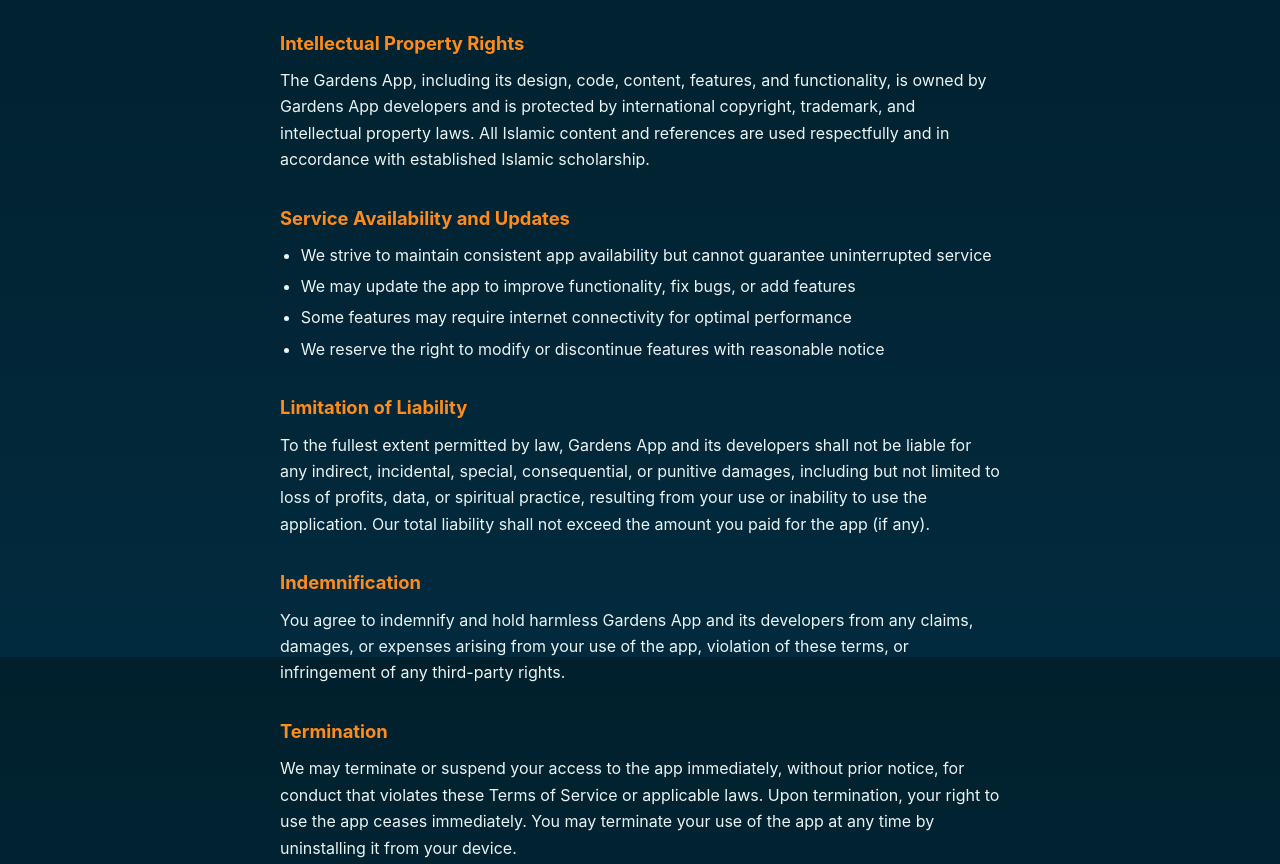
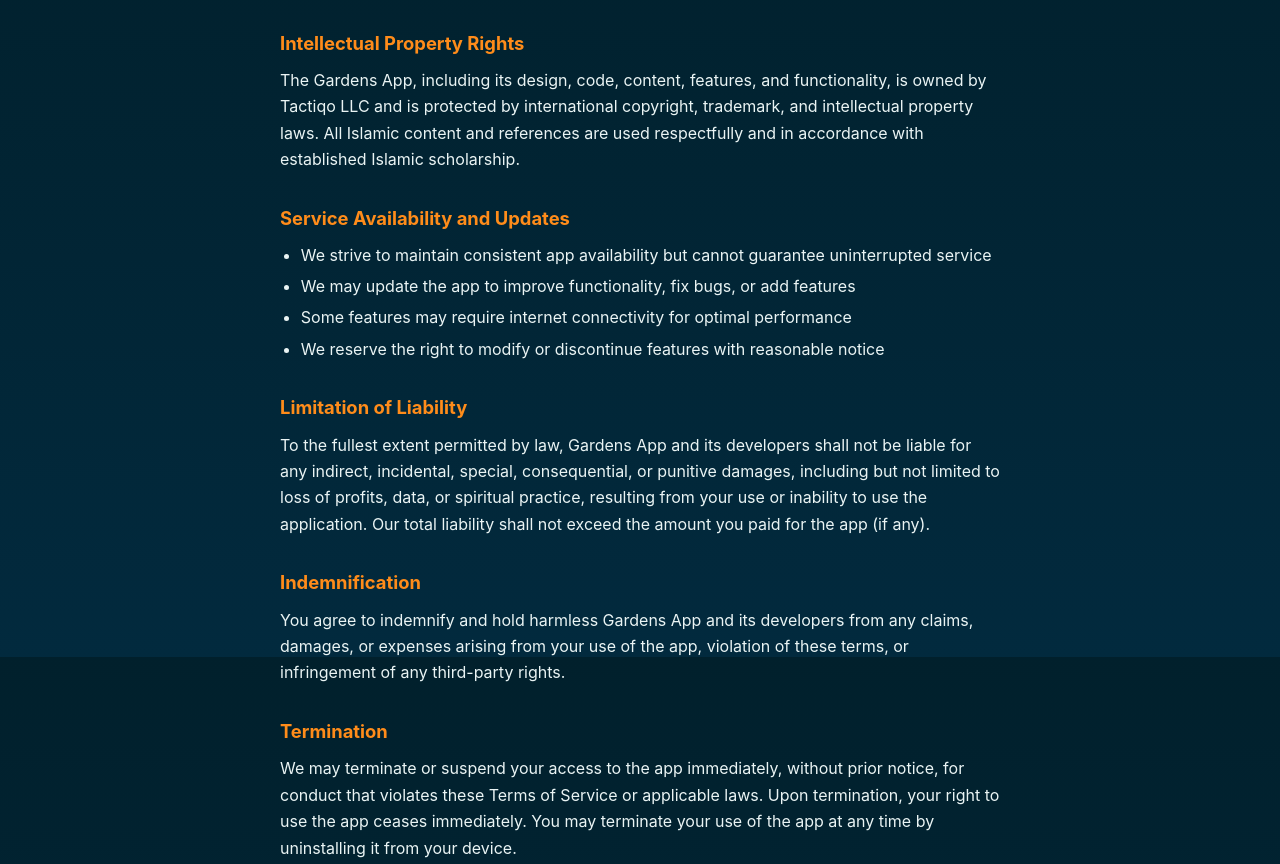
Before and after one commit to gardensprayerapp/gardens-legal, a plain HTML site: page terms.html in a window 1280 px wide. Shown: the part 1743-2607 px from the top of the page. Drawn offline with Linux system fonts and the light colour scheme.

Commit message:
Terms: IP ownership is Tactiqo LLC

```diff
--- a/terms.html
+++ b/terms.html
@@ -100,7 +100,7 @@
 
   <section>
     <h2>Intellectual Property Rights</h2>
-    <p>The Gardens App, including its design, code, content, features, and functionality, is owned by Gardens App developers and is protected by international copyright, trademark, and intellectual property laws. All Islamic content and references are used respectfully and in accordance with established Islamic scholarship.</p>
+    <p>The Gardens App, including its design, code, content, features, and functionality, is owned by Tactiqo LLC and is protected by international copyright, trademark, and intellectual property laws. All Islamic content and references are used respectfully and in accordance with established Islamic scholarship.</p>
   </section>
 
   <section>
```
